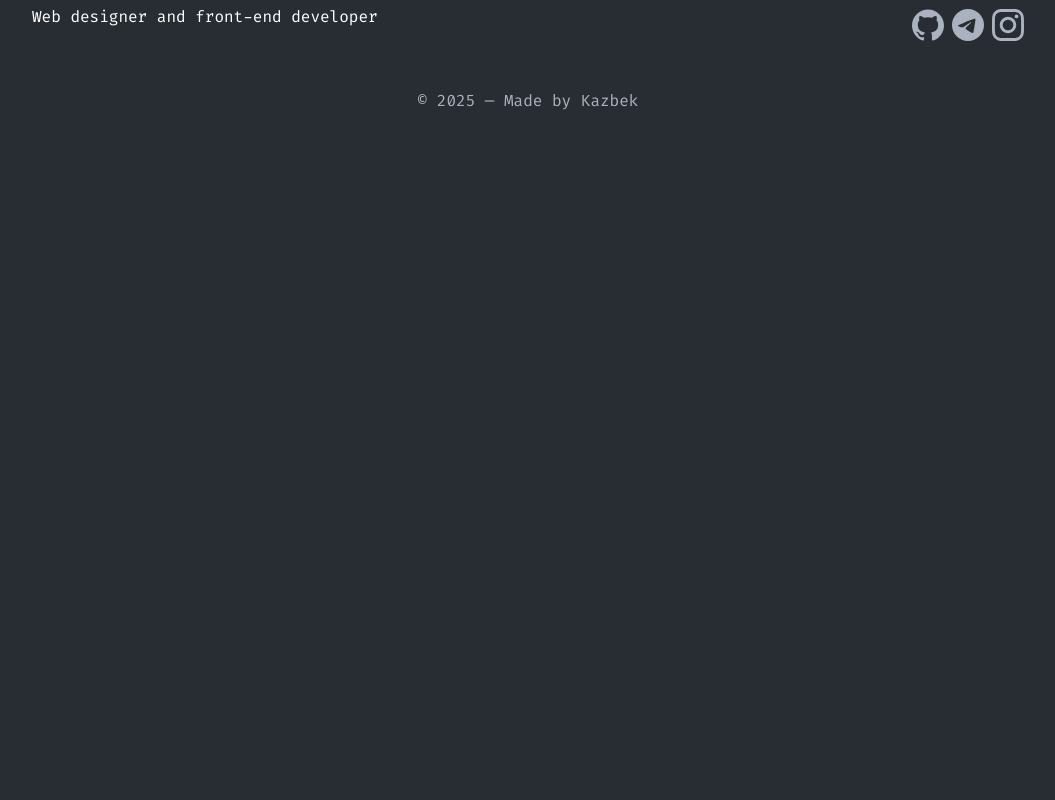
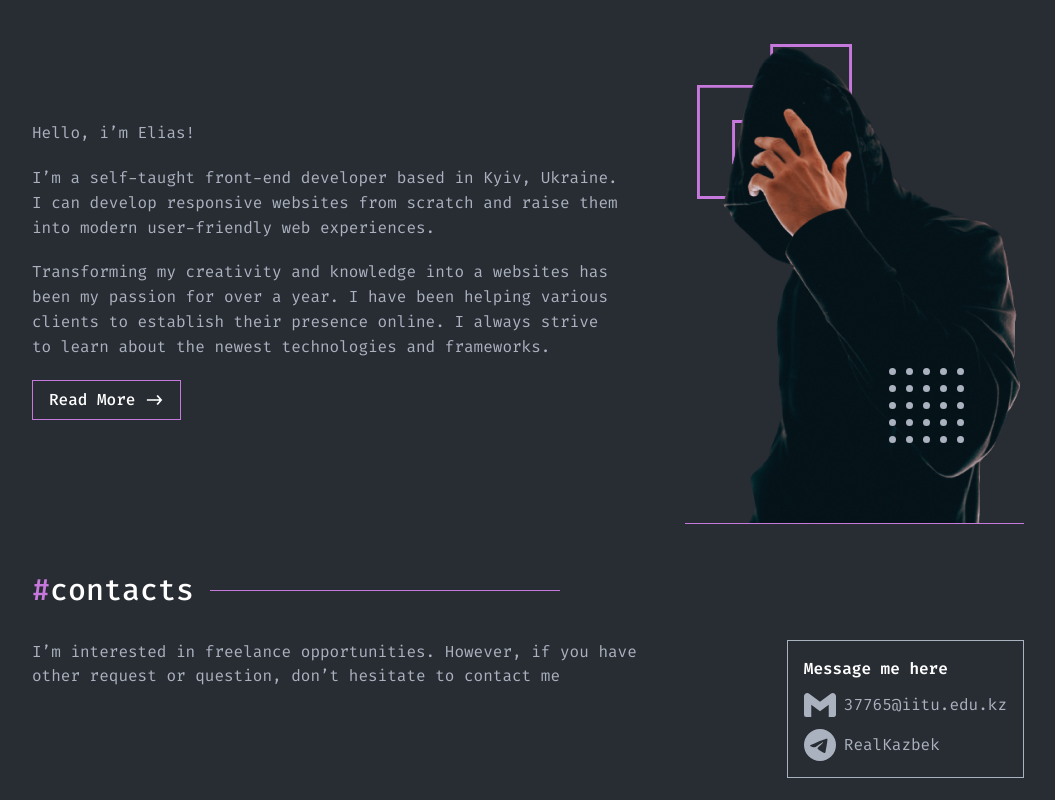
Before and after one commit to RealKazbek/portfolio, a Next.js app: page / in a window 1280 px wide. Shown: the part 1940-2740 px from the top of the page, without its empty margins (112-1167 px from the left). Before the commit the page ends 2069 px from the top, so only its background shows below. Built offline with nearby package versions, Linux system fonts and the light colour scheme.

Commit message:
Created Main page

```diff
--- a/app/page.tsx
+++ b/app/page.tsx
@@ -1,3 +1,5 @@
+import AboutMe from "@/components/AboutMe";
+import Contacts from "@/components/Contacts";
 import Hero from "@/components/Hero";
 import Projects from "@/components/Projects";
 import Skills from "@/components/Skills";
@@ -10,6 +12,8 @@ export default function Home() {
       <Quote />
       <Projects />
       <Skills />
+      <AboutMe />
+      <Contacts />
     </>
   );
 }
--- /dev/null
+++ b/components/AboutMe.tsx
@@ -0,0 +1,47 @@
+import React from "react";
+import SectionTitle from "./ui/sectionTitle";
+import { aboutContent } from "@/data";
+import { Button } from "./ui/button";
+import Link from "next/link";
+import Image from "next/image";
+import Dots from "./ui/decoration/dots";
+
+function AboutMe() {
+  return (
+    <div className="flex flex-col justify-center gap-4 lg:gap-8">
+      <SectionTitle title="about-me" maxWidth={150} />
+
+      <div className="flex w-full justify-between items-center gap-15">
+        <div className="flex flex-col gap-5 w-full flex-1 leading-[156%]">
+          {aboutContent.message.split("\n").map((line, i) => (
+            <p key={i}>{line}</p>
+          ))}
+          <Link href={"/contacts"}>
+            <Button>{"Read More ->"}</Button>
+          </Link>
+        </div>
+
+        <div className="hidden md:flex">
+          <div className="relative flex h-full border-b border-[var(--primary)]">
+            <Image
+              src={"/images/icons/logooutline.svg"}
+              alt=""
+              width={155}
+              height={155}
+              className="absolute -z-1 top-7 left-3"
+            />
+            <Dots className="bottom-20 right-15" size={7} gap={10} />
+            <Image
+              src={"/images/sections/about.png"}
+              alt=""
+              width={339}
+              height={507}
+            />
+          </div>
+        </div>
+      </div>
+    </div>
+  );
+}
+
+export default AboutMe;
--- a/components/Contacts.tsx
+++ b/components/Contacts.tsx
@@ -1,11 +1,34 @@
-import React from 'react'
+import React from "react";
+import SectionTitle from "./ui/sectionTitle";
+import { contactContent } from "@/data";
+import Link from "next/link";
 
 function Contacts() {
   return (
-    <div>
+    <div className="flex flex-col gap-4 lg:gap-8">
+      <SectionTitle title="contacts" maxWidth={350} />
 
+      <div className="flex flex-col sm:flex-row justify-between gap-6 sm:gap-30 items-start">
+        <p>{contactContent.hobby}</p>
+
+        <div className="flex flex-col border border-[var(--gray)] p-4 gap-2">
+          <span className="font-semibold text-white">Message me here</span>
+          <div className="flex flex-col gap-2">
+            {contactContent.contact.map((item, index) => (
+              <Link
+                href={item.url}
+                key={index}
+                className="flex items-center gap-2 hover:text-white transition-all"
+              >
+                <item.icon size={8} />
+                <span>{item.text}</span>
+              </Link>
+            ))}
+          </div>
+        </div>
+      </div>
     </div>
-  )
+  );
 }
 
-export default Contacts
+export default Contacts;
--- a/components/Skills.tsx
+++ b/components/Skills.tsx
@@ -8,7 +8,7 @@ import Image from "next/image";
 
 function Skills() {
   return (
-    <div className="flex flex-col justify-center gap-4">
+    <div className="flex flex-col justify-center gap-4 lg:gap-8">
       <SectionTitle title="skills" maxWidth={200} />
 
       <div className="flex w-full">
--- a/components/ui/sectionTitle.tsx
+++ b/components/ui/sectionTitle.tsx
@@ -14,7 +14,7 @@ function SectionTitle({ title, maxWidth = 300, link }: SectionTitle) {
         <span className="text-[var(--primary)]">#</span>
         <span className="text-white">{title}</span>
         <span
-          className="h-px bg-[var(--primary)] mx-4 w-0 sm:w-full"
+          className="h-px bg-[var(--primary)] mx-4 w-full"
           style={{ maxWidth }}
         ></span>
       </div>
--- a/data/index.ts
+++ b/data/index.ts
@@ -1,6 +1,7 @@
 import { GitHub } from "@/components/ui/icons/github";
 import { Telegram } from "@/components/ui/icons/telegram";
 import { Instagram } from "@/components/ui/icons/instagram";
+import { Gmail } from "@/components/ui/icons/gmail";
 
 // ========== Developer Info ==========
 export const developerInfo = {
@@ -141,6 +142,30 @@ export const skillsContent = [
   },
 ];
 
+// ========== Contacts ==========
+export const contactContent = {
+  hobby:
+    "I’m interested in freelance opportunities. However, if you have other request or question, don’t hesitate to contact me",
+  contact: [
+    {
+      icon: Gmail,
+      text: "37765@iitu.edu.kz",
+      url: "/",
+    },
+    {
+      icon: Telegram,
+      text: "RealKazbek",
+      url: "/",
+    },
+  ],
+};
+
+// ========== About Me ==========
+export const aboutContent = {
+  message:
+    "Hello, i’m Elias!\nI’m a self-taught front-end developer based in Kyiv, Ukraine. I can develop responsive websites from scratch and raise them into modern user-friendly web experiences.\nTransforming my creativity and knowledge into a websites has been my passion for over a year. I have been helping various clients to establish their presence online. I always strive to learn about the newest technologies and frameworks.",
+};
+
 // ========== Footer ==========
 export const footerContent = {
   author: developerInfo.name,
```
Also changed, not shown: public/images/sections/about.png (added).
